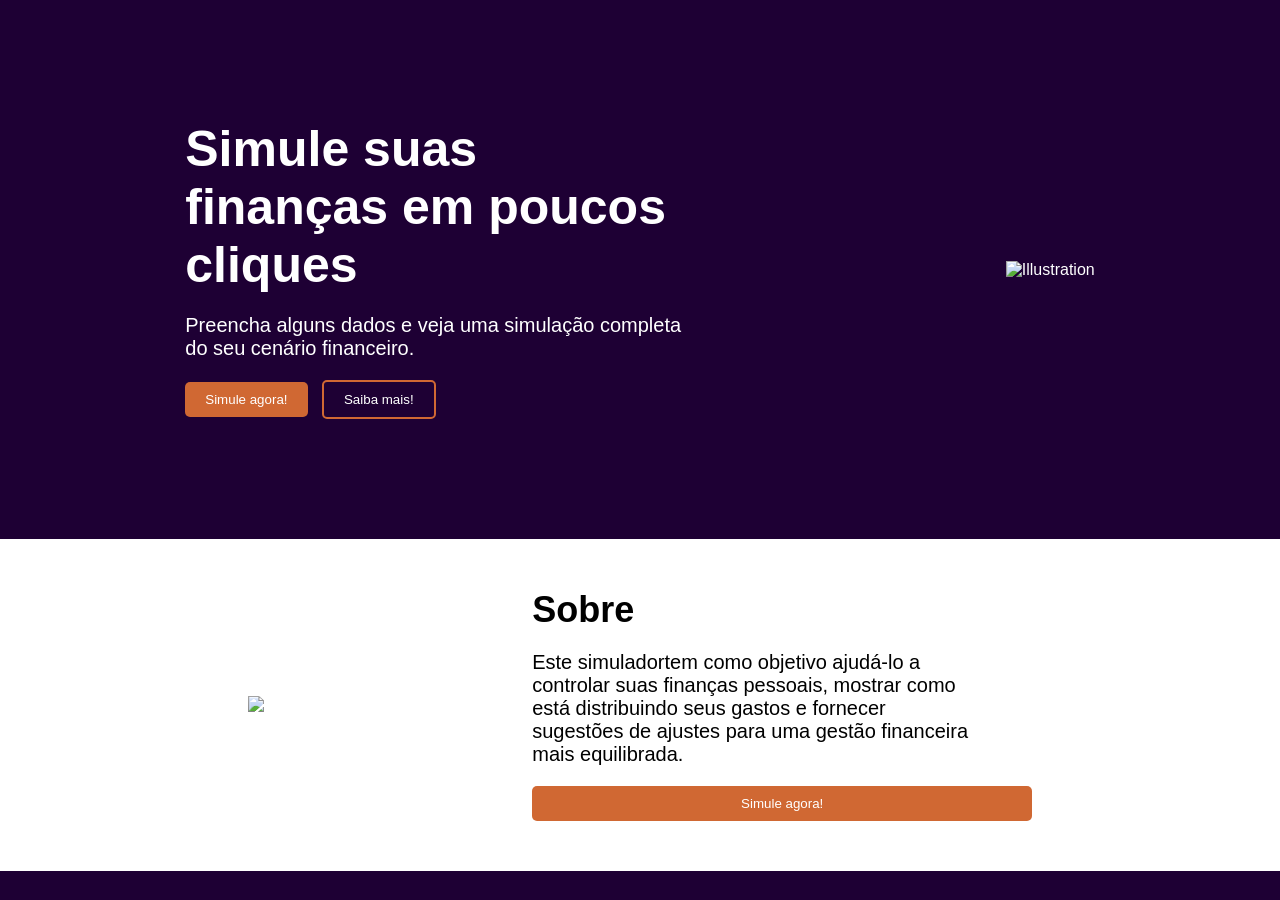
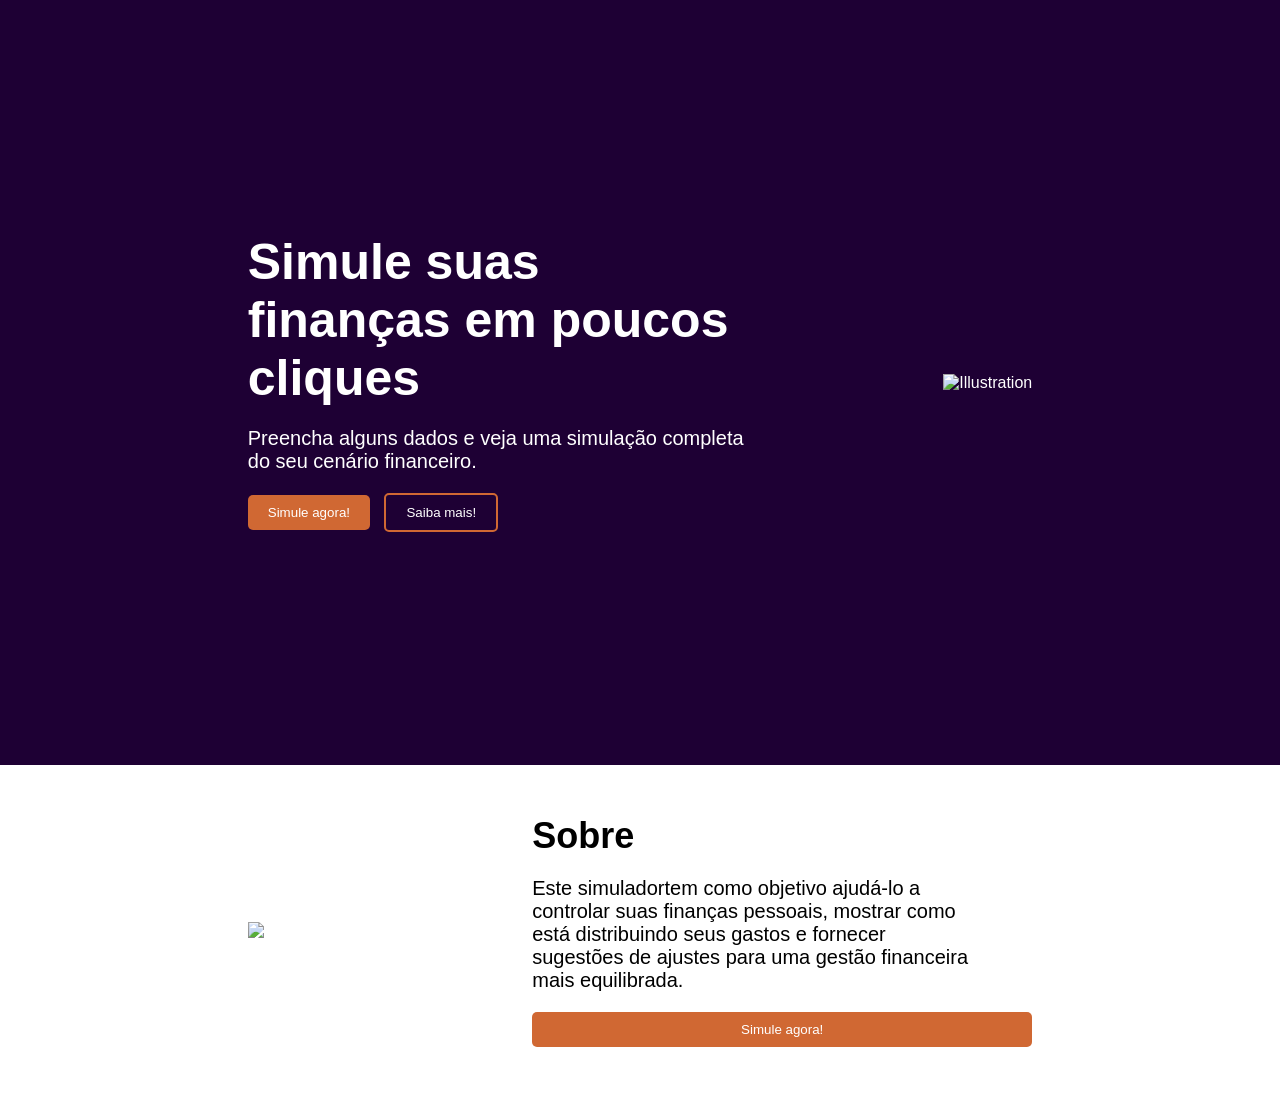

Update styles.css

--- a/styles.css
+++ b/styles.css
@@ -83,17 +83,35 @@ header {
     display: flex;
     justify-content: space-around;
     align-items: center;
-    flex-wrap: wrap; 
-    gap: 30px;      
-    
-    padding: 120px 40px; 
+    padding: 100px 150px;
+    min-height: 85vh; 
     
     background-image: linear-gradient(to right, rgba(30, 0, 52, 0.95) 40%, rgba(30, 0, 52, 0.3) 100%), url('img/about.png');
     background-size: cover;
     background-position: right center;
     background-repeat: no-repeat;
-    
     width: 100%;
+}
+
+@media (max-width: 1024px) {
+    .hero {
+        flex-direction: column;   
+        justify-content: center;
+        text-align: center;       
+        padding: 60px 20px;      
+        min-height: auto;         
+        background-position: center center; 
+    }
+    
+    .text {
+        max-width: 100%;          
+        margin-bottom: 20px;
+    }
+    
+    .secondary-btn {
+        margin-left: 0;
+        margin-top: 10px;         
+    }
 }
 
 .hero2 {
